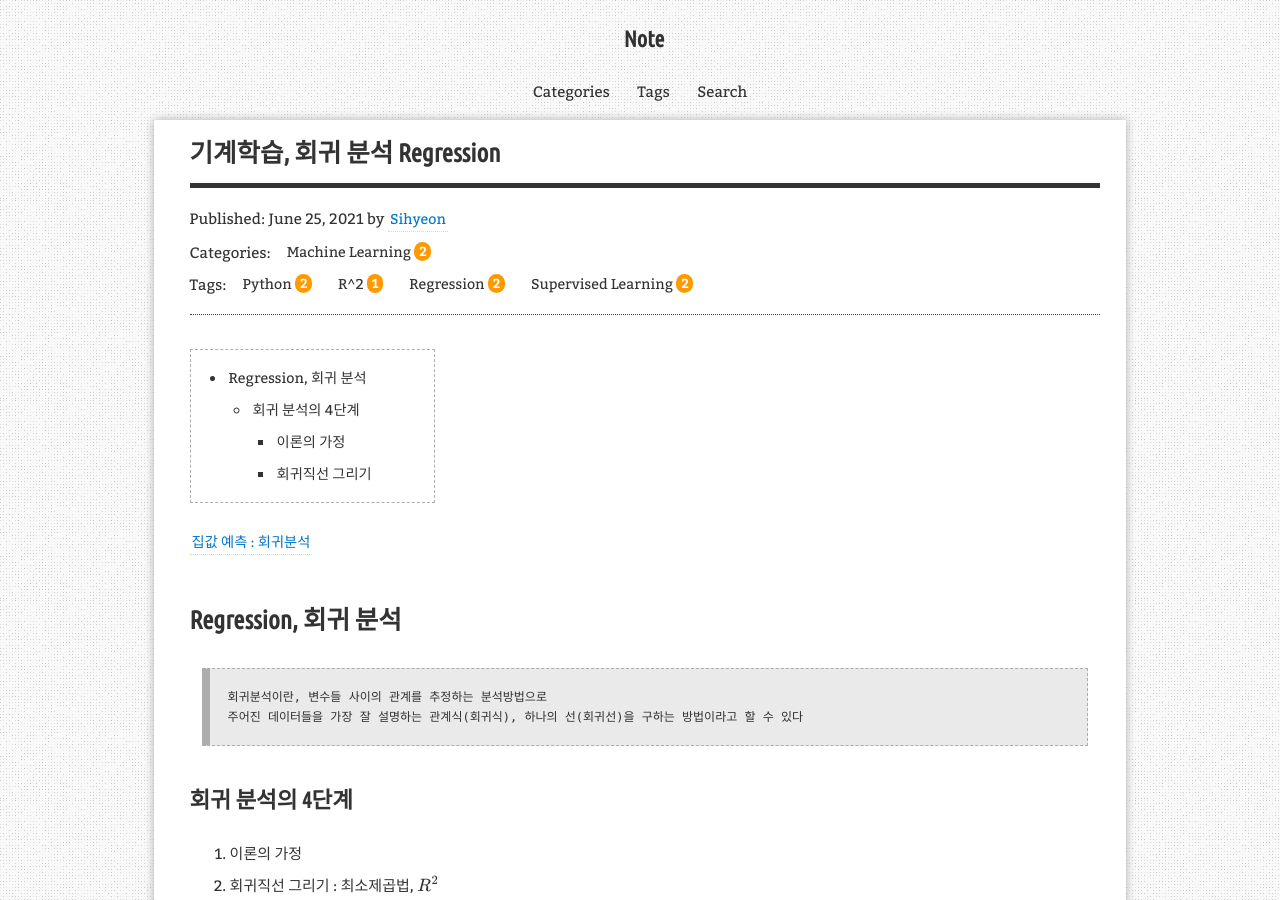
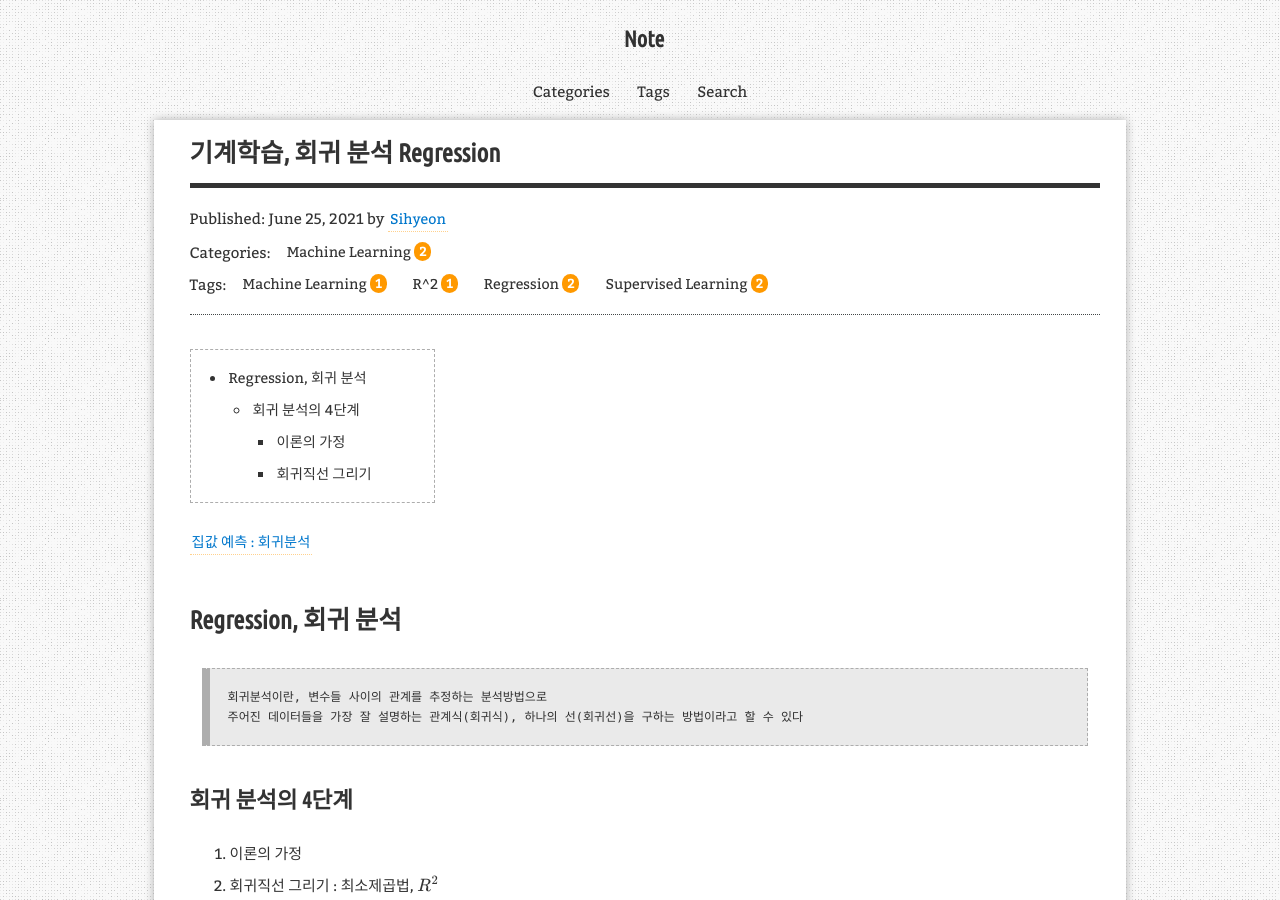
Before and after one commit to aristohyun/aristohyun.github.io, a Jekyll site: the page built from _posts/2021-06-25-Regression.md, in a window 1280 px wide and 900 px high. Built offline with Jekyll 4.4.1, drawn with Linux system fonts in a browser that asks for light colours; formulas are drawn with MathJax 3; comment, search, counter and statistics services are not loaded.

Commit message:
Update 2021-06-25-Regression.md

```diff
--- a/_posts/2021-06-25-Regression.md
+++ b/_posts/2021-06-25-Regression.md
@@ -3,7 +3,7 @@ layout: post
 title: "기계학습, 회귀 분석 Regression"
 description: "Regression, 회귀분석"
 categories: [Machine Learning]
-tags: [Supervised Learning, Python, Regression, R^2]
+tags: [Machine Learning, Supervised Learning, Regression, R^2]
 use_math: true
 redirect_from:
   - /2021/06/25/
```
